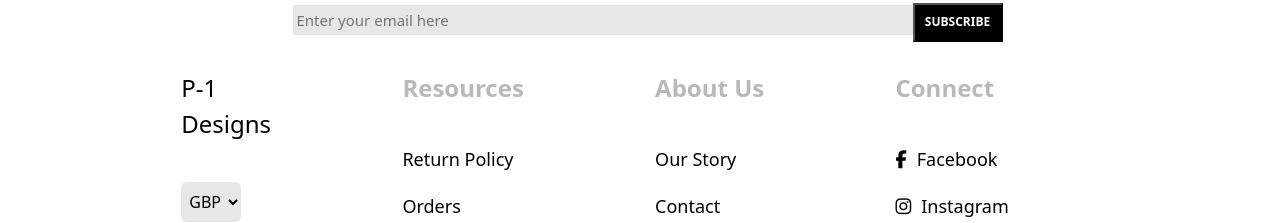
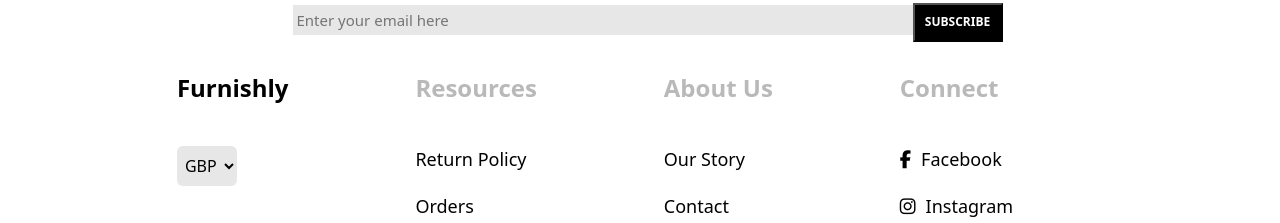
Before and after one commit to ARbayung/furniture-store, a React (Create React App) app: page / in a window 1280 px wide. Shown: the part 2984-3207 px from the top of the page. Built offline with nearby package versions, Linux system fonts and the light colour scheme.

Commit message:
edited code, changed title

```diff
--- a/src/components/Footer.js
+++ b/src/components/Footer.js
@@ -24,8 +24,8 @@
           <Column>
             <Heading className="logo" style={{
               color: "black",
-              fontWeight: "500",
-            }}>P-1 <br></br> Designs</Heading>
+              fontWeight: "600",
+            }}>Furnishly</Heading>
             <CurrencyList name="currency" id="currency">
                 <option value="gbp">GBP</option>
                 <option value="gbp">USD</option>
--- a/src/components/FooterStyle.js
+++ b/src/components/FooterStyle.js
@@ -12,10 +12,6 @@
   @media (max-width: 1000px) {
     padding: 70px 30px;
   }
-  @media screen and (min-width: 1400px) {
-  }
-  @media screen and (min-width: 1600px) {
-  }
 `;
 
 export const SubscribeText = styled.h1`
@@ -27,14 +23,7 @@
   font-weight: 500;
   font-family: 'Noto Serif JP', serif;
 
-  @media screen and (min-width: 1400px) {
-    margin-left: 400px;
-  }
-  @media screen and (min-width: 1600px) {
-      margin-left: 587px;
-  }
-
-`
+`;
 
 export const Subscribe = styled.input`
     width: 620px;
@@ -48,12 +37,7 @@
     margin-bottom: 35px;
     margin-left: 15px;
 
-
-    @media screen and (min-width: 1400px) {
-    }
-    @media screen and (min-width: 1600px) {
-    }
-`
+`;
 
 export const SubscribeBtn = styled.button`
   height: 39px;
@@ -64,7 +48,7 @@
   font-size: 12px;
   font-weight: 700;
   text-transform: uppercase;
-`
+`;
 
 export const Container = styled.div`
     display: flex;
@@ -73,7 +57,7 @@
     max-width: 1000px;
     margin: 0 auto;
     /* background: red; */
-`
+`;
 
 export const CurrencyList = styled.select`
     background-color: #E7E7E7;
```
